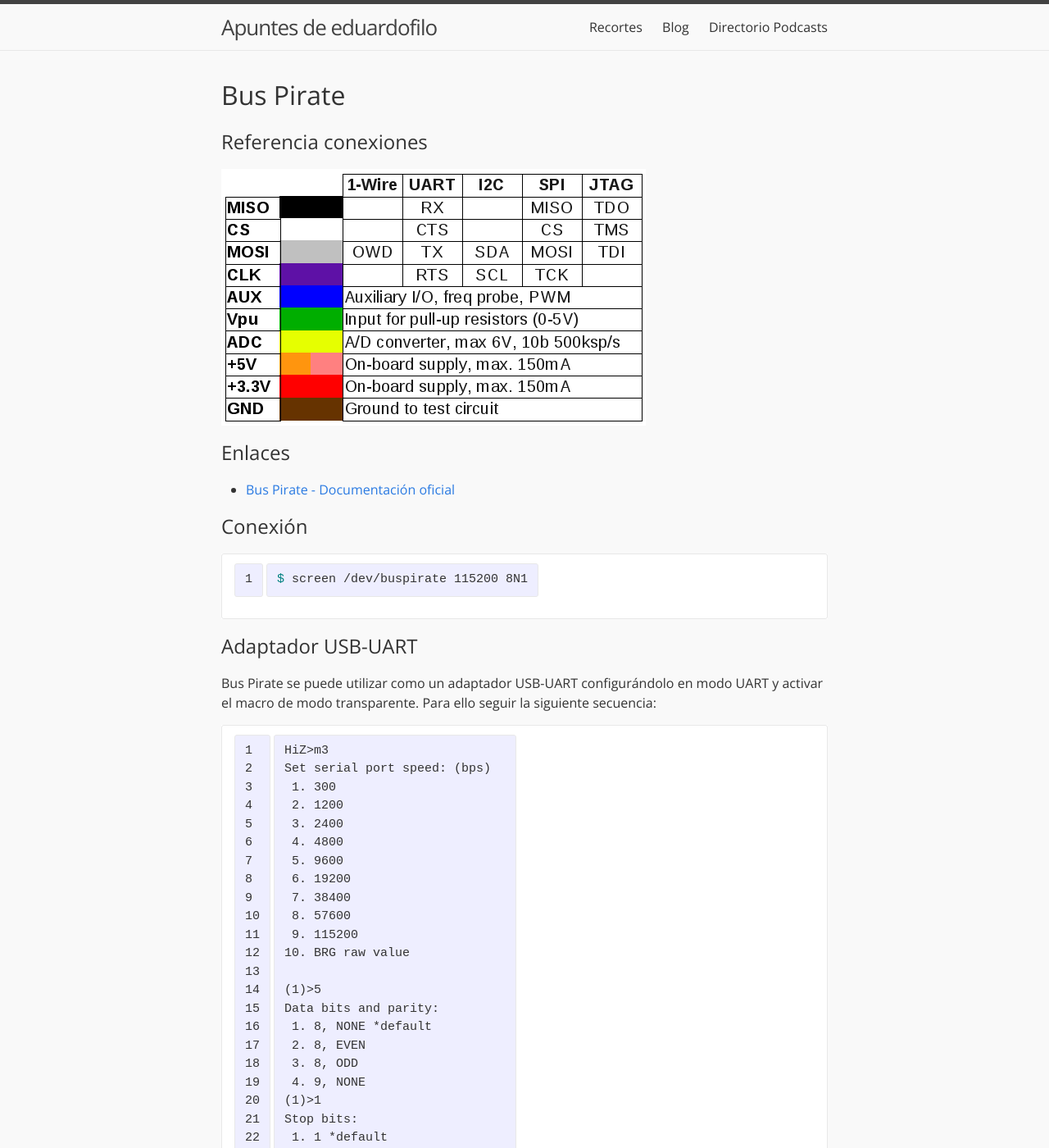
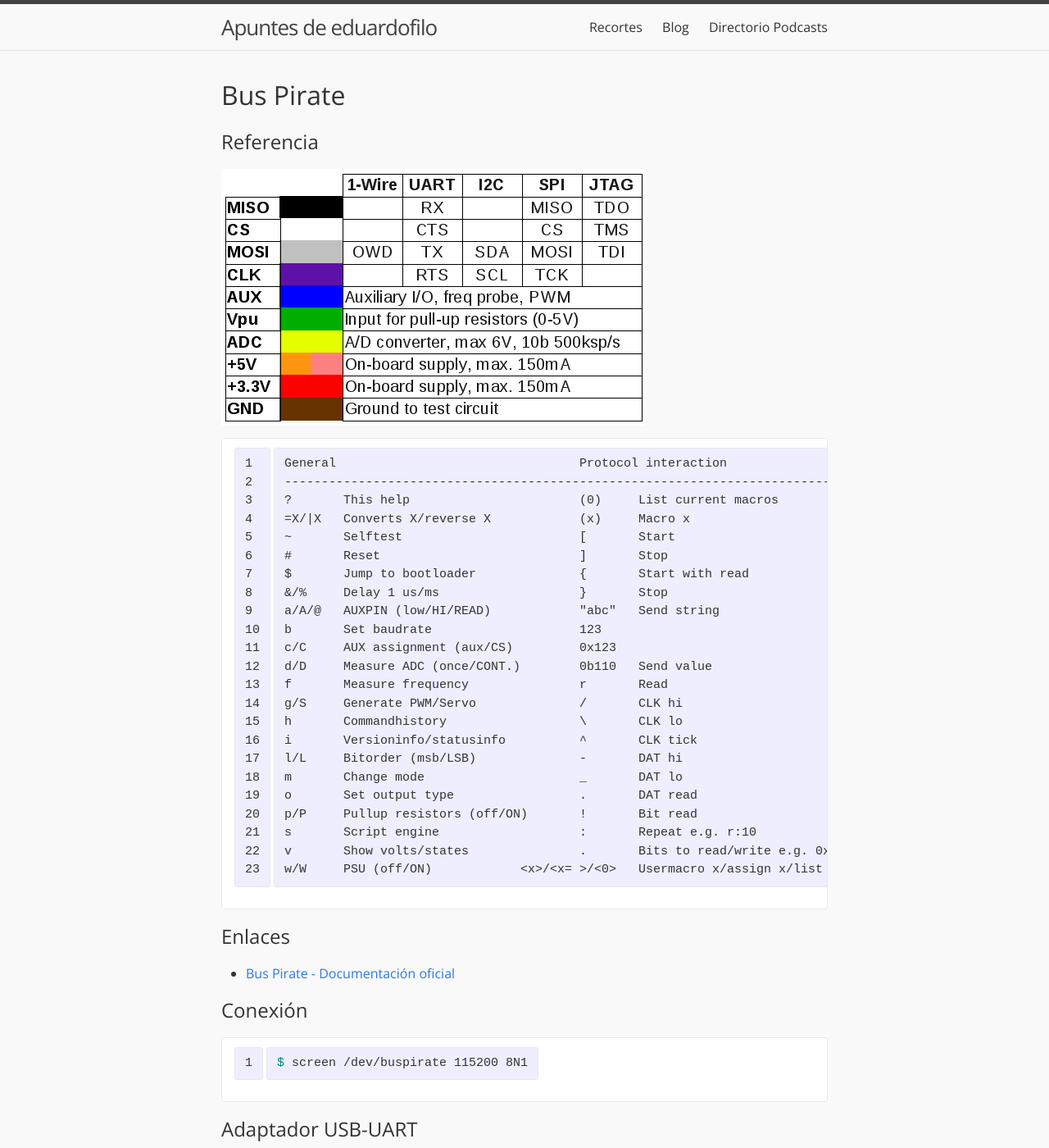
Before and after one commit to eduardofilo/eduardofilo.jekyll, a Jekyll site: the page built from sistemas/bus_pirate.md, in a window 1280 px wide and 1400 px high. Shown: the whole window at 82% size. Built offline with Jekyll 4.4.1, drawn with Linux system fonts in a browser that asks for light colours.

Commit message:
Referencia texto de Bus Pirate.

````diff
--- a/sistemas/bus_pirate.md
+++ b/sistemas/bus_pirate.md
@@ -5,8 +5,34 @@
 
 # Bus Pirate
 
-## Referencia conexiones
+## Referencia
 ![SQL Joins](/images/pages/bpv3_csv2.png)
+
+```
+General                                 Protocol interaction
+---------------------------------------------------------------------------
+?       This help                       (0)     List current macros
+=X/|X   Converts X/reverse X            (x)     Macro x
+~       Selftest                        [       Start
+#       Reset                           ]       Stop
+$       Jump to bootloader              {       Start with read
+&/%     Delay 1 us/ms                   }       Stop
+a/A/@   AUXPIN (low/HI/READ)            "abc"   Send string
+b       Set baudrate                    123
+c/C     AUX assignment (aux/CS)         0x123
+d/D     Measure ADC (once/CONT.)        0b110   Send value
+f       Measure frequency               r       Read
+g/S     Generate PWM/Servo              /       CLK hi
+h       Commandhistory                  \       CLK lo
+i       Versioninfo/statusinfo          ^       CLK tick
+l/L     Bitorder (msb/LSB)              -       DAT hi
+m       Change mode                     _       DAT lo
+o       Set output type                 .       DAT read
+p/P     Pullup resistors (off/ON)       !       Bit read
+s       Script engine                   :       Repeat e.g. r:10
+v       Show volts/states               .       Bits to read/write e.g. 0x55.2
+w/W     PSU (off/ON)            <x>/<x= >/<0>   Usermacro x/assign x/list all
+```
 
 ## Enlaces
 
````
